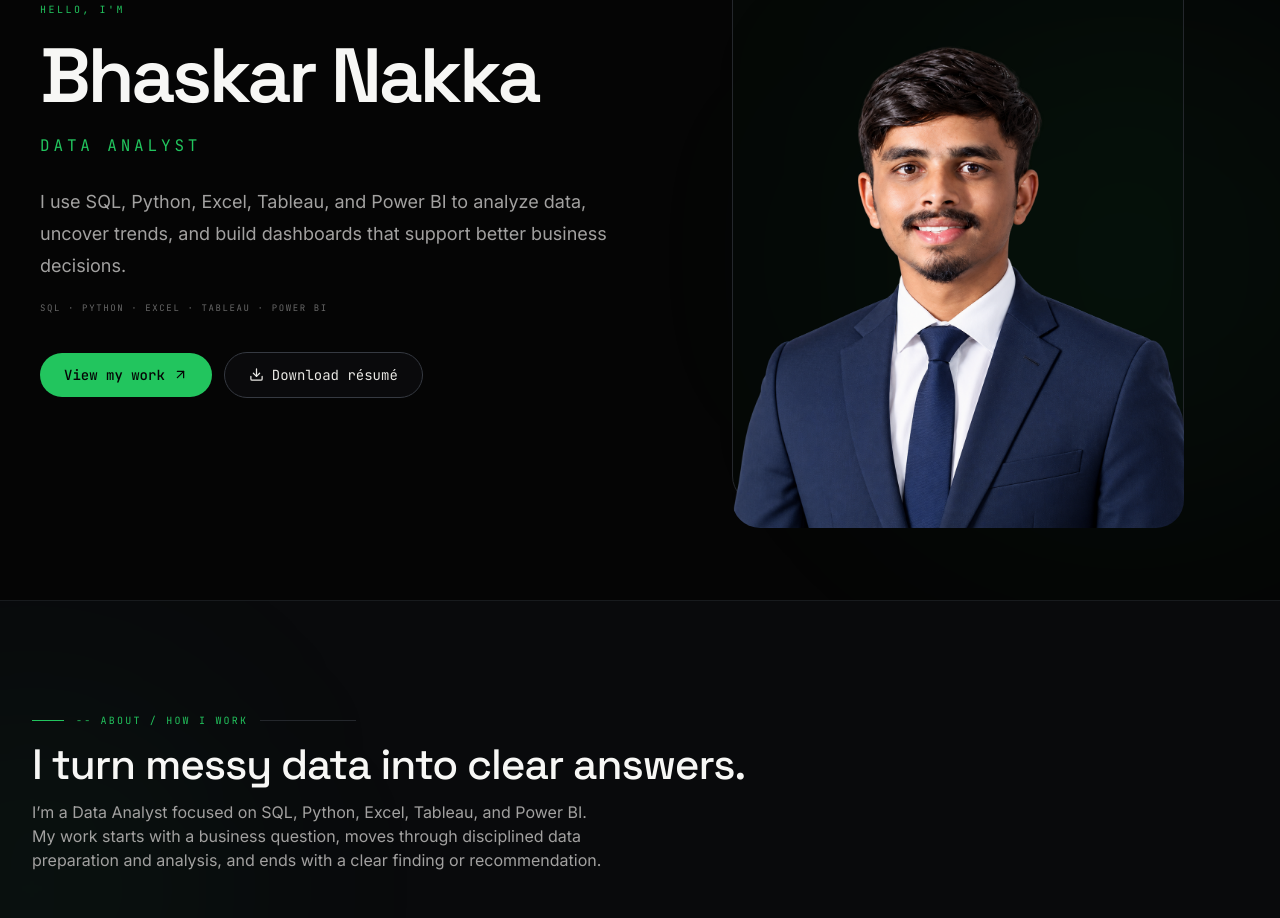
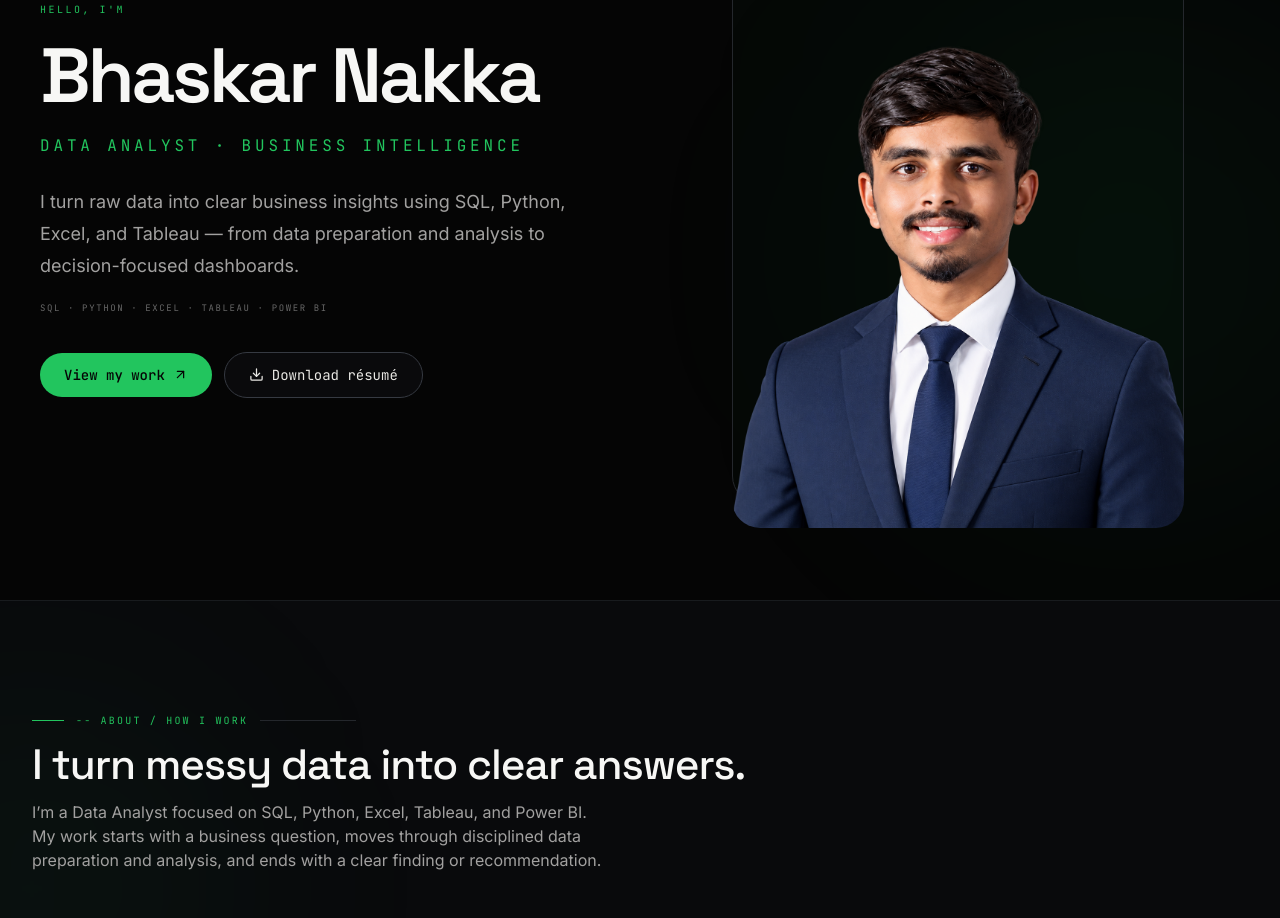
Before and after one commit to bhaskar-nb/portfolio, a Next.js app: page / in a window 1280 px wide. Shown: the part 1000-1918 px from the top of the page. Built offline with nearby package versions, Linux system fonts and the light colour scheme.

Commit message:
Refine Data Analyst hero positioning

```diff
--- a/components/Hero.tsx
+++ b/components/Hero.tsx
@@ -29,13 +29,13 @@ export default function Hero() {
           </h1>
 
           <p className="mt-5 font-mono text-sm uppercase tracking-[0.24em] text-gold sm:text-base">
-            Data Analyst
+            Data Analyst · Business Intelligence
           </p>
 
           <p className="mt-7 max-w-xl text-base leading-7 text-ink-400 sm:text-lg sm:leading-8">
-            I use SQL, Python, Excel, Tableau, and Power BI to analyze data,
-            uncover trends, and build dashboards that support better business
-            decisions.
+            I turn raw data into clear business insights using SQL, Python,
+            Excel, and Tableau — from data preparation and analysis to
+            decision-focused dashboards.
           </p>
 
           <p className="mt-5 font-mono text-[9px] uppercase tracking-[0.18em] text-ink-600">
```
